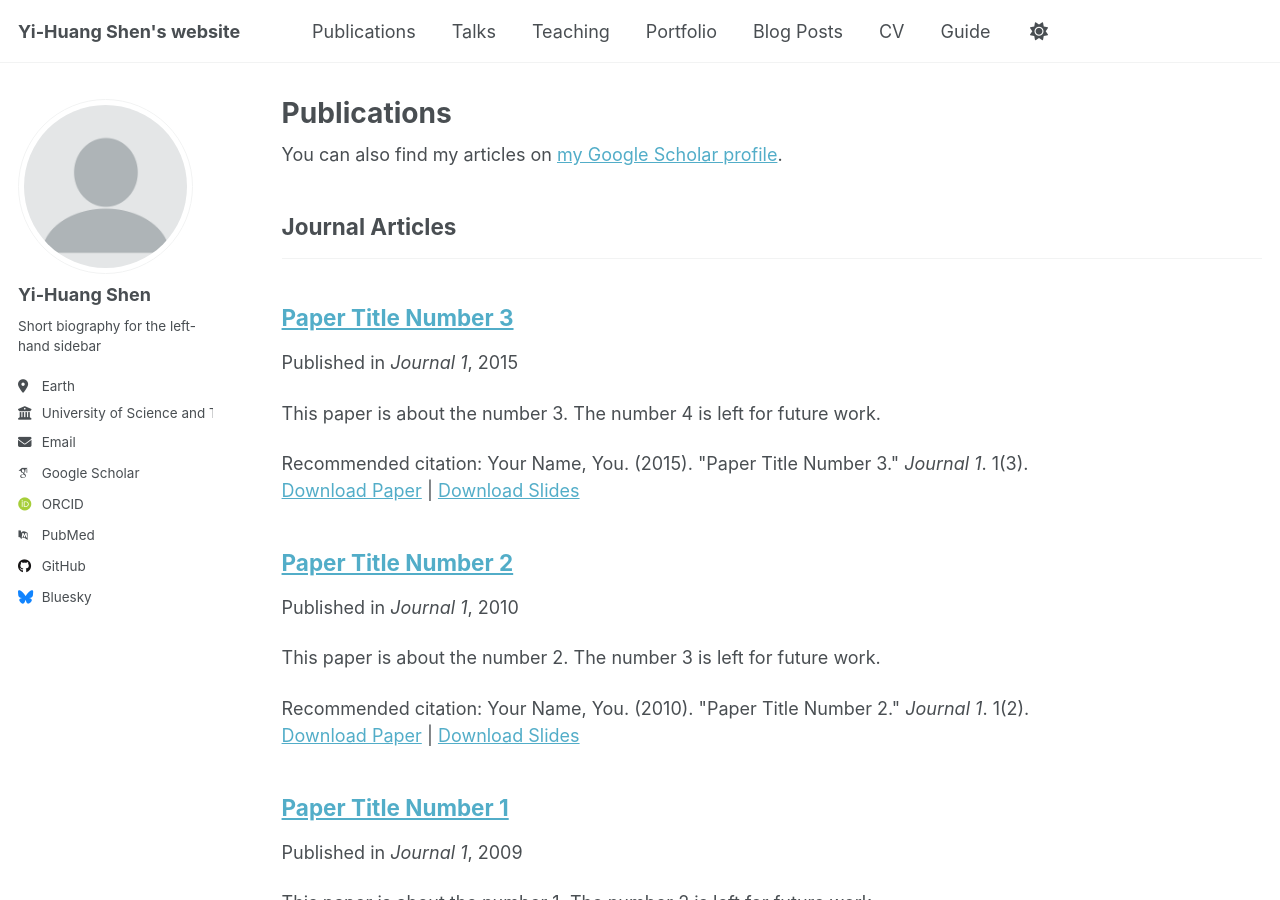
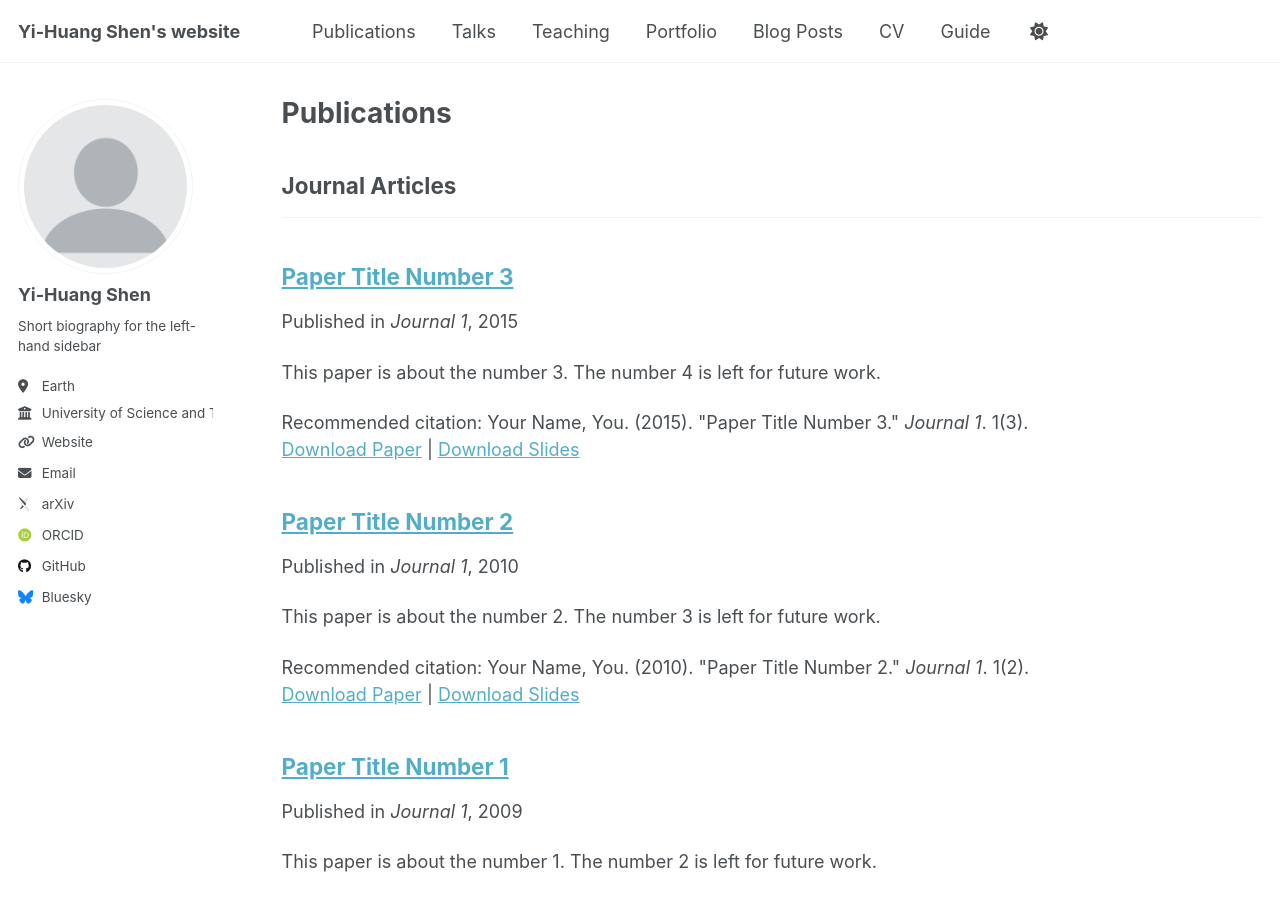
Before and after one commit to YiHuangShen-USTC/YiHuangShen-USTC.github.io, a Jekyll site: the page built from _pages/publications.html, in a window 1280 px wide and 900 px high. Built offline with Jekyll 4.4.1, drawn with Linux system fonts in a browser that asks for light colours; some web fonts are replaced; a script that is not in the unit is left out; some of the changed lines change nothing that is shown.

Commit message:
Update _config.yml

```diff
--- a/_config.yml
+++ b/_config.yml
@@ -28,18 +28,18 @@
   bio              : "Short biography for the left-hand sidebar"
   location         : "Earth"
   employer         : "University of Science and Technology of China"
-  uri              : # URL
+  uri              : "https://en.ustc.edu.cn/"
   email            : "yhshen@ustc.edu.cn"
 
   # Academic websites
   academia         : # URL
-  arxiv            : # URL - Update with the correct link to your profile
-  googlescholar    : "https://scholar.google.com/citations?user=PS_CX0AAAAAJ"
+  arxiv            : "https://arxiv.org/a/shen_y_1.html"
+  googlescholar    : # "https://scholar.google.com/citations?user=PS_CX0AAAAAJ"
   inspire-hep      : # URL
   impactstory      : # URL
-  orcid            : "http://orcid.org/yourorcidurl"
+  orcid            : "https://orcid.org/0000-0003-2411-7791"
   semantic         : # URL
-  pubmed           : "https://www.ncbi.nlm.nih.gov/pubmed/?term=john+snow"
+  pubmed           : # "https://www.ncbi.nlm.nih.gov/pubmed/?term=john+snow"
   researchgate     : # URL
   scopus           : # URL
 
```
